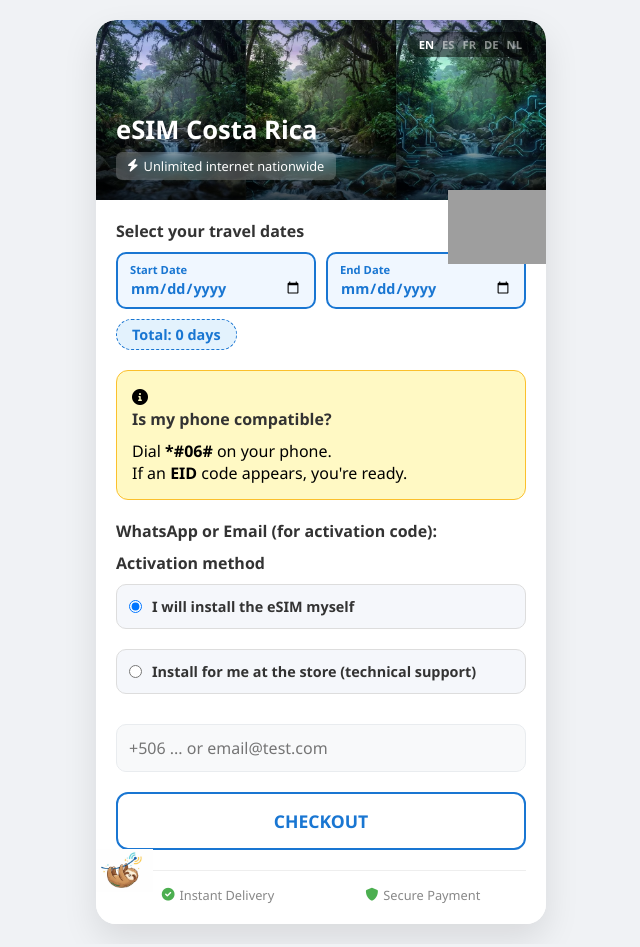
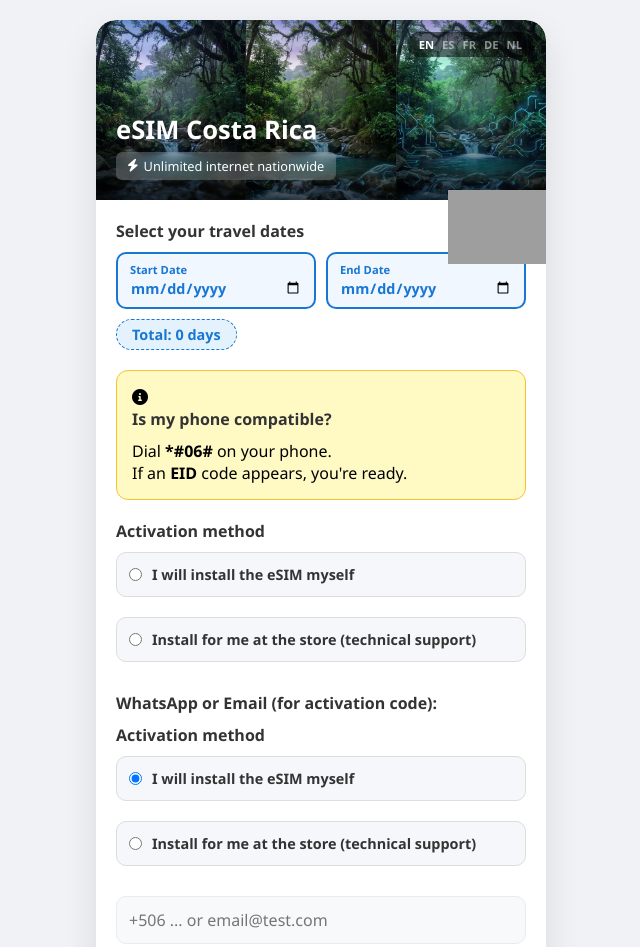
Before and after one commit to tecnoseg21/e-sim, a plain HTML site: page index.html in a window 1280 px wide. Shown: the top 947 px of the page, without its empty margins (319-959 px from the left). Drawn offline with nearby package versions, Linux system fonts and the light colour scheme; grey boxes are pictures that could not be loaded; a script that the page names is missing.

Commit message:
Update index.html

```diff
--- a/index.html
+++ b/index.html
@@ -60,6 +60,22 @@
             </div>
 
             <div class="section-group">
+    <label>Activation method</label>
+
+    <div class="activation-options">
+        <label class="option-box">
+            <input type="radio" name="instalacion" value="self" checked>
+            <span>I will install the eSIM myself</span>
+        </label>
+
+        <label class="option-box">
+            <input type="radio" name="instalacion" value="store">
+            <span>Install for me at the store (technical support)</span>
+        </label>
+    </div>
+</div>
+
+            <div class="section-group">
                 <label id="label-contacto">WhatsApp or Email (for activation code):</label>
                 <div class="section-group">
 <label>Activation method</label>
```
